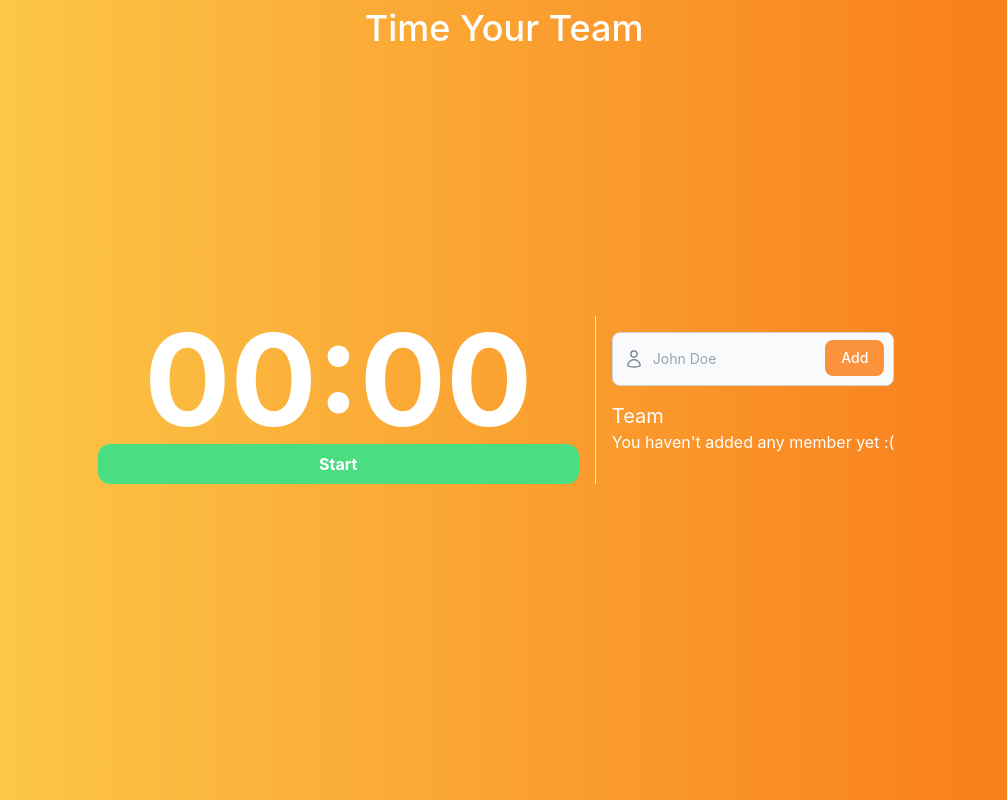
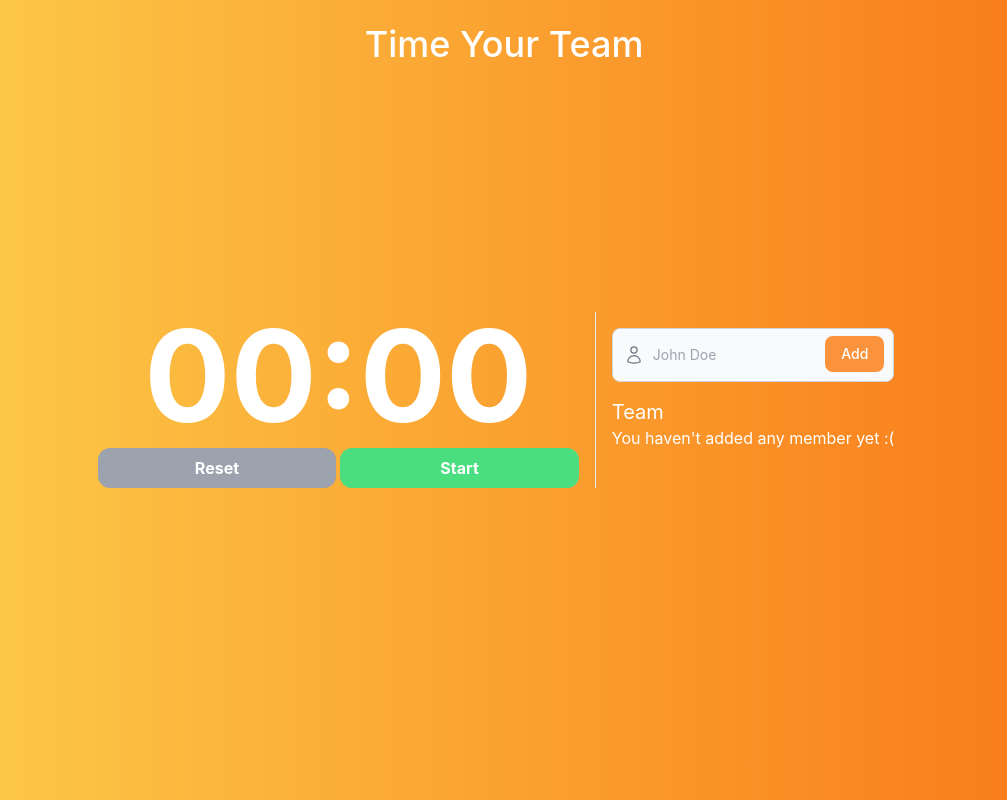
Before and after one commit to jalvaradosegura/timeyourteam, a React (Create React App) app: page / in a window 1280 px wide. Shown: the whole page, without its empty margins (136-1143 px from the left). Built offline with nearby package versions, Linux system fonts and the light colour scheme.

Commit message:
Swap between button groups after clicking them

```diff
--- a/src/App.js
+++ b/src/App.js
@@ -3,7 +3,7 @@ import { AddMemberInput, Stopwatch, Team } from "./components"
 const App = () => {
   return (
     <div className="grid place-items-center min-h-screen bg-gradient-to-r from-[#FCD04C] to-[#F97416]">
-      <h1 className="fixed top-2 text-4xl font-medium select-all text-white">
+      <h1 className="fixed top-6 text-4xl font-medium select-all text-white">
         Time Your Team
       </h1>
       <div className="p-4 max-w-5xl grid gap-4 sm:grid-cols-5">
--- a/src/components/Stopwatch.js
+++ b/src/components/Stopwatch.js
@@ -1,10 +1,38 @@
+import { useState } from "react"
+
 const Stopwatch = () => {
+  const [started, setStarted] = useState(false)
+
   return (
     <>
       <h1 className="text-9xl font-bold text-white text-center">00:00</h1>
-      <button className="bg-green-400 hover:bg-green-500 px-4 py-2 w-full rounded-xl text-white font-bold">
-        Start
-      </button>
+      <div className="grid grid-cols-2 gap-1 mt-2">
+        {started ? (
+          <>
+            <button className="bg-gray-400 px-4 py-2 w-full rounded-xl text-white font-bold hover:bg-gray-500">
+              Lap
+            </button>
+            <button
+              className="bg-red-400 hover:bg-red-500 px-4 py-2 w-full rounded-xl text-white font-bold"
+              onClick={() => setStarted(false)}
+            >
+              Stop
+            </button>
+          </>
+        ) : (
+          <>
+            <button className="bg-gray-400 px-4 py-2 w-full rounded-xl text-white font-bold hover:bg-gray-500">
+              Reset
+            </button>
+            <button
+              className="bg-green-400 hover:bg-green-500 px-4 py-2 w-full rounded-xl text-white font-bold"
+              onClick={() => setStarted(true)}
+            >
+              Start
+            </button>
+          </>
+        )}
+      </div>
     </>
   )
 }
```
